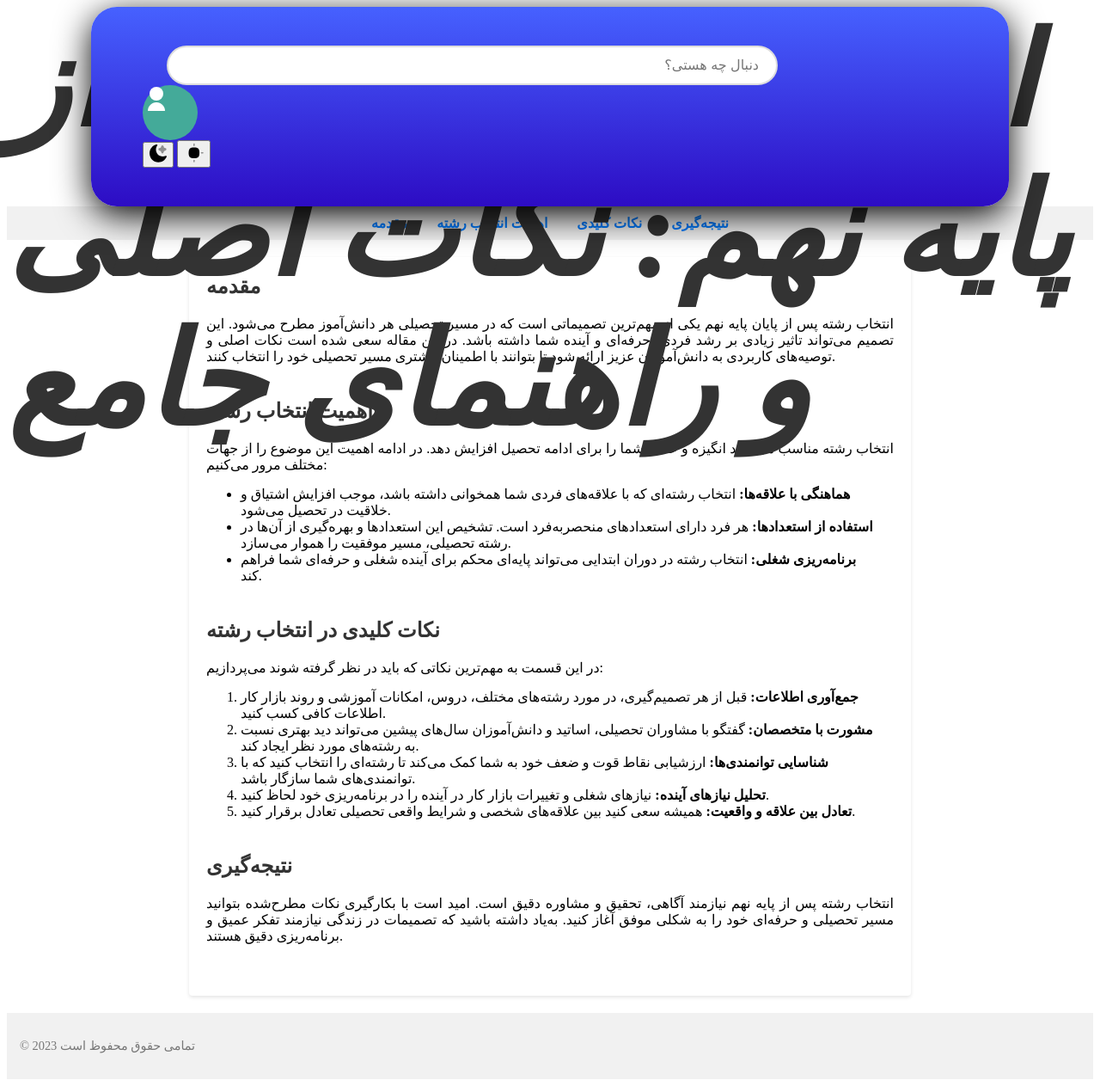
After one commit to Mohammadamirr/1403, a PHP site: the page made by Site/article/study/choose field.html in a window 1280 px wide. The commit adds this page. Shown: the whole page at 86% size. Run offline with PHP 8.4, Linux system fonts and the light colour scheme; some web fonts are replaced.

Commit message:
add these article & it's styles edit index file add this article to php search file

```diff
--- /dev/null
+++ b/Site/article/study/choose field.css
@@ -0,0 +1,173 @@
+@font-face {
+    font-family: iran;
+    src: url(IRANSANSBOLD-EDIT.TTF);
+}
+@font-face {
+    font-family: far;
+    src: url(Digi\ Derakhshandeh.ttf);
+}
+
+.footer{
+    background-image: linear-gradient(rgb(70, 97, 255), rgb(45, 12, 196));
+    padding: 45px 60px;
+    border-radius: 30px;
+    width: 75%;
+    position: relative;
+    box-shadow: 0px 10px 40px;
+    margin: auto;
+}
+
+h1{
+    color: rgb(54, 47, 92);
+    font-family: 'far';
+    font-size: 150px;
+    font-style: oblique;
+    font-weight: bold;
+    position: absolute;
+}
+.footer h1{
+    right: 20rem;
+    top: 2rem;
+}
+
+.search-container {
+    position: relative;
+    width: 55%;
+    max-width: 600px;
+    margin:  auto;
+    border-radius: 30px;
+}
+
+.search-icon {
+    position: absolute;
+    top: 15px;
+    left: 15px;
+    /*transform: translateY(-50%);*/
+    pointer-events: none;
+}
+
+.search-icon svg {
+    fill: #888;
+    width: 24px;
+    height: 24px;
+    top:100px;
+    left: 50px;
+    margin-right: 8px;
+}
+
+#search-input {
+    width: 75%;
+    padding: 12px 20px 12px 50px;
+    font-size: 1rem;
+    box-sizing: border-box;
+    border: 2px solid #ddd;
+    border-radius: 30px;
+    direction: rtl;
+}
+
+@media screen and (max-width: 768px) {
+    #search-input {
+        font-size: 14px;
+        padding: 10px 15px 10px 45px;
+    }
+
+    .search-icon {
+        left: 10px;
+    }
+
+    .search-icon svg {
+        width: 20px;
+        height: 20px;
+    }
+}
+
+.circle-button {
+    background-color: #4a9;
+    color: white;
+    width: 64px;
+    height: 64px;
+    border-radius: 50%;
+    border: none;
+    display: flex;
+    justify-content: left;
+    align-items: start;
+    text-decoration: none;
+    cursor: pointer;
+}
+.circle-button svg {
+    width: 32px;
+    height: 32px;
+}
+.circle-button:hover {
+    background-color: #357ABD;
+}
+
+@media (max-width: 480px) {
+    .circle-button {
+        width: 48px;
+        height: 48px;
+    }
+    .circle-button svg {
+        width: 24px;
+        height: 24px;
+    }
+}
+
+nav {
+    background-color: #f1f1f1;
+    padding: 10px 0;
+  }
+
+nav ul {
+    list-style: none;
+    padding: 0;
+    text-align: center;
+    margin: 0;
+  }
+
+nav ul li {
+    display: inline-block;
+    margin: 0 15px;
+  }
+
+nav ul li a {
+    text-decoration: none;
+    color: #007BFF;
+    font-weight: bold;
+  }
+
+main {
+    max-width: 800px;
+    margin: 20px auto;
+    padding: 20px;
+    background: #fff;
+    border-radius: 4px;
+    box-shadow: 0 2px 4px rgba(0,0,0,0.1);
+  }
+
+h1, h2, h3 {
+    color: #333;
+    margin-top: 0;
+  }
+
+p {
+    margin: 15px 0;
+    text-align: justify;
+  }
+
+ul, ol {
+    margin: 15px 0;
+    padding-right: 20px;
+  }
+
+footer {
+    text-align: center;
+    padding: 15px;
+    background-color: #f1f1f1;
+    color: #777;
+    font-size: 0.9em;
+  }
+
+.content-section {
+    margin-bottom: 40px;
+  }
--- /dev/null
+++ b/Site/article/study/choose field.html
@@ -0,0 +1,97 @@
+<!DOCTYPE html>
+<html lang="fa">
+<head>
+  <meta charset="UTF-8">
+  <meta name="viewport" content="width=device-width, initial-scale=1.0">
+  <meta name="description" content="مقاله‌ای جامع درباره نکات اصلی در انتخاب رشته پس از پایه نهم. با نکات کاربردی و توصیه‌های مشاوران آموزشی همراه شوید و مسیر تحصیلی خود را برنامه‌ریزی کنید.">
+  <meta name="keywords" content="انتخاب رشته, پایه نهم, نکات انتخاب رشته, راهنمای تحصیلی, مشاوره آموزشی">
+  <link rel="stylesheet" href="./choose field.css">
+  <title>انتخاب رشته پس از پایه نهم: نکات اصلی و راهنمای جامع</title>
+</head>
+<body>
+  <header>
+    <h1>انتخاب رشته پس از پایه نهم: نکات اصلی و راهنمای جامع</h1>
+        <div class="footer">
+            <div class="search-bar">
+                <span class="search-bar-icon">
+                    <svg xmlns="http://www.w3.org/2000/svg" viewBox="0 0 24 24" width="24" height="24">
+                    </svg>
+                </span>
+                <input action="/search" type="text" id="search-input" placeholder="دنبال چه هستی؟">
+            </div>
+            <a href="../login/login.html" class="circle-button">
+                <svg xmlns="http://www.w3.org/2000/svg" viewBox="0 0 64 64">
+                    <circle cx="32" cy="20" r="16" fill="#fff"/>
+                    <path d="M32 40c-11 0-20 9-20 20h40c0-11-9-20-20-20z" fill="#fff"/>
+                </svg>
+            </a>
+            <div class="hidden lg:flex">
+                <button onclick="toLightMode()" title="تم تاریک" class="group lg:w-12 hidden ml-4 lg:h-12 header__moon group w-10 h-10  items-center relative dark:hover:bg-biscay-300 dark:bg-dark-920 justify-center rounded-full bg-gray-210 hover:bg-biscay-700 transition cursor-pointer">
+                    <svg class=" text-biscay-700 dark:text-gray-900 dark:group-hover:text-dark-920 group-hover:text-biscay-300" width="20" height="21" viewBox="0 0 20 21" fill="none" xmlns="http://www.w3.org/2000/svg">
+                        <path fill-rule="evenodd" clip-rule="evenodd" d="M19.9358 14.3652C20.0691 14.0415 19.9906 13.6679 19.7389 13.4276C19.4872 13.1873 19.115 13.1308 18.8051 13.2857C17.7584 13.8091 16.5801 14.1034 15.3317 14.1034C10.9835 14.1034 7.45846 10.5246 7.45846 6.1098C7.45846 4.32254 8.0352 2.67449 9.01033 1.34372C9.21644 1.06244 9.22917 0.680892 9.04229 0.386091C8.85541 0.0912907 8.50809 -0.054977 8.17055 0.0189828C3.50017 1.04235 2.17361e-07 5.25905 0 10.3077C-2.50276e-07 16.1208 4.64155 20.8333 10.3672 20.8333C14.6778 20.8333 18.372 18.1625 19.9358 14.3652Z" fill="currentColor"></path>
+                        <path fill-rule="evenodd" clip-rule="evenodd" d="M13.0928 3.67116L13.7596 1.84183C13.9751 1.25035 14.4797 0.939795 14.9987 0.910156C15.5177 0.939795 16.0222 1.25035 16.2378 1.84183L16.9045 3.67116L18.7063 4.34807C19.9329 4.8089 19.9329 6.57032 18.7063 7.03114L16.9045 7.70806L16.2378 9.53738C16.0222 10.1289 15.5177 10.4394 14.9987 10.4691C14.4797 10.4394 13.9751 10.1289 13.7596 9.53738L13.0928 7.70806L11.2911 7.03114C10.0644 6.57032 10.0644 4.8089 11.2911 4.34807L13.0928 3.67116Z" fill="currentColor" fill-opacity="0.4"></path>
+                    </svg>
+                </button>
+                <button onclick="toSystemMode()" title="تم روشن" class="group lg:w-12 ml-4 lg:h-12 header__sun group w-10 h-10 hidden items-center relative dark:hover:bg-biscay-300 dark:bg-dark-920 justify-center rounded-full bg-gray-210 hover:bg-biscay-700 transition cursor-pointer">
+                    <svg width="23" class=" text-biscay-700 dark:text-gray-900 dark:group-hover:text-dark-920 group-hover:text-biscay-300" height="23" viewBox="0 0 23 23" fill="none" xmlns="http://www.w3.org/2000/svg">
+                        <path fill-rule="evenodd" clip-rule="evenodd" d="M11.8025 18.0871C7.03723 18.0871 5.4658 16.5156 5.51682 11.8013C5.56785 7.08705 7.03723 5.51562 11.8025 5.51562C16.5678 5.51562 18.0882 7.08705 18.0882 11.8013C18.0882 16.5156 16.5678 18.0871 11.8025 18.0871Z" fill="currentColor"></path>
+                        <path d="M11.8008 0.800781C12.2347 0.800781 12.5865 1.15256 12.5865 1.5865V3.15792C12.5865 3.59186 12.2347 3.94364 11.8008 3.94364C11.3668 3.94364 11.0151 3.59186 11.0151 3.15792V1.5865C11.0151 1.15256 11.3668 0.800781 11.8008 0.800781Z" fill="currentColor" fill-opacity="0.4"></path>
+                        <path d="M12.5865 20.4436C12.5865 20.0097 12.2347 19.6579 11.8008 19.6579C11.3668 19.6579 11.0151 20.0097 11.0151 20.4436V22.0151C11.0151 22.449 11.3668 22.8008 11.8008 22.8008C12.2347 22.8008 12.5865 22.449 12.5865 22.0151V20.4436Z" fill="currentColor" fill-opacity="0.4"></path>
+                        <path d="M22.8008 11.8008C22.8008 12.2347 22.449 12.5865 22.0151 12.5865H20.4436C20.0097 12.5865 19.6579 12.2347 19.6579 11.8008C19.6579 11.3668 20.0097 11.0151 20.4436 11.0151H22.0151C22.449 11.0151 22.8008 11.3668 22.8008 11.8008Z" fill="currentColor" fill-opacity="0.4"></path>
+                    </svg>
+                </button>
+        </div>
+  </header>
+  <nav>
+    <ul>
+      <li><a href="#introduction">مقدمه</a></li>
+      <li><a href="#importance">اهمیت انتخاب رشته</a></li>
+      <li><a href="#tips">نکات کلیدی</a></li>
+      <li><a href="#conclusion">نتیجه‌گیری</a></li>
+    </ul>
+  </nav>
+  <main>
+    <article>
+      <section id="introduction" class="content-section">
+        <h2>مقدمه</h2>
+        <p>
+          انتخاب رشته پس از پایان پایه نهم یکی از مهم‌ترین تصمیماتی است که در مسیر تحصیلی هر دانش‌آموز مطرح می‌شود. این تصمیم می‌تواند تاثیر زیادی بر رشد فردی، حرفه‌ای و آینده‌ شما داشته باشد. در این مقاله سعی شده است نکات اصلی و توصیه‌های کاربردی به دانش‌آموزان عزیز ارائه شود تا بتوانند با اطمینان بیشتری مسیر تحصیلی خود را انتخاب کنند.
+        </p>
+      </section>
+      <section id="importance" class="content-section">
+        <h2>اهمیت انتخاب رشته</h2>
+        <p>
+          انتخاب رشته مناسب می‌تواند انگیزه و علاقه شما را برای ادامه تحصیل افزایش دهد. در ادامه اهمیت این موضوع را از جهات مختلف مرور می‌کنیم:
+        </p>
+        <ul>
+          <li><strong>هماهنگی با علاقه‌ها:</strong> انتخاب رشته‌ای که با علاقه‌های فردی شما همخوانی داشته باشد، موجب افزایش اشتیاق و خلاقیت در تحصیل می‌شود.</li>
+          <li><strong>استفاده از استعدادها:</strong> هر فرد دارای استعدادهای منحصربه‌فرد است. تشخیص این استعدادها و بهره‌گیری از آن‌ها در رشته تحصیلی، مسیر موفقیت را هموار می‌سازد.</li>
+          <li><strong>برنامه‌ریزی شغلی:</strong> انتخاب رشته در دوران ابتدایی می‌تواند پایه‌ای محکم برای آینده شغلی و حرفه‌ای شما فراهم کند.</li>
+        </ul>
+      </section>
+      <section id="tips" class="content-section">
+        <h2>نکات کلیدی در انتخاب رشته</h2>
+        <p>
+          در این قسمت به مهم‌ترین نکاتی که باید در نظر گرفته شوند می‌پردازیم:
+        </p>
+        <ol>
+          <li><strong>جمع‌آوری اطلاعات:</strong> قبل از هر تصمیم‌گیری، در مورد رشته‌های مختلف، دروس، امکانات آموزشی و روند بازار کار اطلاعات کافی کسب کنید.</li>
+          <li><strong>مشورت با متخصصان:</strong> گفتگو با مشاوران تحصیلی، اساتید و دانش‌آموزان سال‌های پیشین می‌تواند دید بهتری نسبت به رشته‌های مورد نظر ایجاد کند.</li>
+          <li><strong>شناسایی توانمندی‌ها:</strong> ارزشیابی نقاط قوت و ضعف خود به شما کمک می‌کند تا رشته‌ای را انتخاب کنید که با توانمندی‌های شما سازگار باشد.</li>
+          <li><strong>تحلیل نیازهای آینده:</strong> نیازهای شغلی و تغییرات بازار کار در آینده را در برنامه‌ریزی خود لحاظ کنید.</li>
+          <li><strong>تعادل بین علاقه و واقعیت:</strong> همیشه سعی کنید بین علاقه‌های شخصی و شرایط واقعی تحصیلی تعادل برقرار کنید.</li>
+        </ol>
+      </section>
+      <section id="conclusion" class="content-section">
+        <h2>نتیجه‌گیری</h2>
+        <p>
+          انتخاب رشته پس از پایه نهم نیازمند آگاهی، تحقیق و مشاوره دقیق است. امید است با بکارگیری نکات مطرح‌شده بتوانید مسیر تحصیلی و حرفه‌ای خود را به شکلی موفق آغاز کنید. به‌یاد داشته باشید که تصمیمات در زندگی نیازمند تفکر عمیق و برنامه‌ریزی دقیق هستند.
+        </p>
+      </section>
+    </article>
+  </main>
+  <footer>
+    <p>&copy; 2023 تمامی حقوق محفوظ است</p>
+  </footer>
+</body>
+</html>
--- a/Site/index/index.html
+++ b/Site/index/index.html
@@ -42,6 +42,9 @@
                     <path d="M11.8008 0.800781C12.2347 0.800781 12.5865 1.15256 12.5865 1.5865V3.15792C12.5865 3.59186 12.2347 3.94364 11.8008 3.94364C11.3668 3.94364 11.0151 3.59186 11.0151 3.15792V1.5865C11.0151 1.15256 11.3668 0.800781 11.8008 0.800781Z" fill="currentColor" fill-opacity="0.4"></path>
                     <path d="M12.5865 20.4436C12.5865 20.0097 12.2347 19.6579 11.8008 19.6579C11.3668 19.6579 11.0151 20.0097 11.0151 20.4436V22.0151C11.0151 22.449 11.3668 22.8008 11.8008 22.8008C12.2347 22.8008 12.5865 22.449 12.5865 22.0151V20.4436Z" fill="currentColor" fill-opacity="0.4"></path>
                     <path d="M22.8008 11.8008C22.8008 12.2347 22.449 12.5865 22.0151 12.5865H20.4436C20.0097 12.5865 19.6579 12.2347 19.6579 11.8008C19.6579 11.3668 20.0097 11.0151 20.4436 11.0151H22.0151C22.449 11.0151 22.8008 11.3668 22.8008 11.8008Z" fill="currentColor" fill-opacity="0.4"></path>
+                </svg>
+            </button>
+        </div>
     </div>
     <div class="keen-slider">
         <div class="keen-slider__slide"><img src="" alt="Slide 1"></div>
```
Also changed, not shown: Site/search/search.php (+9 -8 lines).
